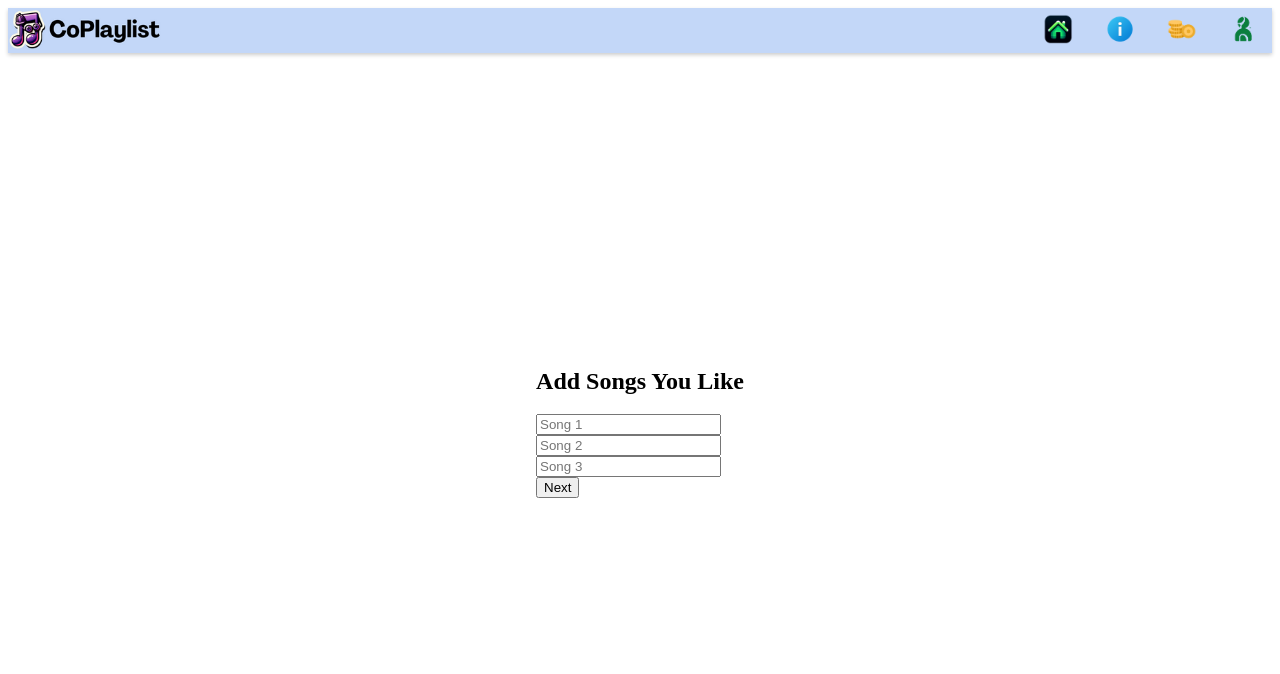
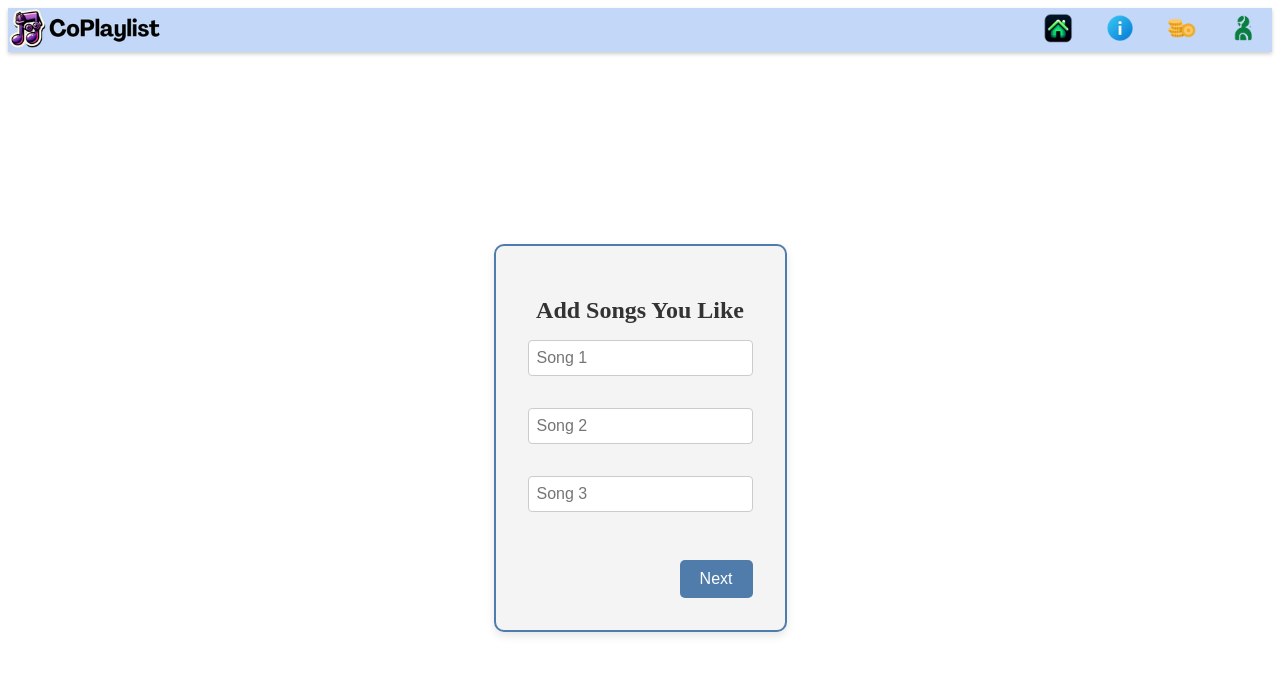
Before and after one commit to WuTangLan1/coplaylist, a Vue app: page /songs in a window 1280 px wide. Shown: the top 674 px of the page. Built offline with nearby package versions, Linux system fonts and the light colour scheme; no server answers.

Commit message:
added viewport on bottom searchbar

```diff
--- a/src/App.vue
+++ b/src/App.vue
@@ -104,4 +104,14 @@ export default {
   padding: 0.5rem;
 }
 
+@media (min-width: 500px) {
+  .router-view-container {
+    display: flex;
+    align-items: center;
+    justify-content: center;
+    height: calc(100vh - 60px);
+    padding: 0.5rem;
+}
+}
+
 </style>
--- a/src/components/inputsDir/songsContainer.vue
+++ b/src/components/inputsDir/songsContainer.vue
@@ -1,18 +1,4 @@
 <!-- src\components\inputsDir\songsContainer.vue -->
-
-<template>
-  <div class="songs-container">
-    <h2>Add Songs You Like</h2>
-    <div v-for="index in 3" :key="`song-${index}`" class="input-group">
-      <input
-        type="text"
-        :placeholder="`Song ${index}`"
-        v-model="selectedSongs[index - 1]"
-      />
-    </div>
-    <button @click="goToNext">Next</button>
-  </div>
-</template>
 
 <script>
 export default {
@@ -23,17 +9,91 @@ export default {
   },
   methods: {
     goToNext() {
-    this.$router.push({ name: 'Songs' });
-  }
+      // Logic to handle the next button action
+    }
   }
 };
 </script>
 
+<template>
+  <div class="songs-container">
+    <h2>Add Songs You Like</h2>
+    <div v-for="index in 3" :key="`song-${index}`" class="input-group">
+      <input
+        type="text"
+        :placeholder="`Song ${index}`"
+        v-model="selectedSongs[index - 1]"
+        class="input-field"
+      />
+    </div>
+    <button class="next-btn" @click="goToNext">Next</button>
+  </div>
+</template>
+
 <style scoped>
 .songs-container {
-  /* Styles for the container */
+  display: flex;
+  flex-direction: column;
+  align-items: center;
+  padding: 2rem;
+  background: #F4F4F4;
+  border-radius: 10px;
+  box-shadow: 0 4px 8px rgba(0, 0, 0, 0.1);
+  max-width: 300px;
+  margin: auto;
+  border: 2px solid #507cac;
 }
-.input-group input {
-  /* Styles for input elements */
+
+.input-group {
+  display: flex;
+  flex-direction: column;
+  width: 100%;
+  margin-bottom: 1rem;
 }
+
+.input-field {
+  padding: 0.5rem;
+  border: 1px solid #ccc;
+  border-radius: 4px;
+  background-color: white;
+  margin-bottom: 1rem;
+  font-size: clamp(12px, 2.5vw, 16px);
+}
+
+.next-btn {
+  padding: 10px 20px;
+  background-color: #507cac;
+  color: white;
+  border: none;
+  cursor: pointer;
+  border-radius: 5px;
+  font-size: 16px;
+  transition: background-color 0.3s ease;
+  align-self: flex-end;
+  margin-top: 1rem;
+}
+
+.next-btn:hover {
+  background-color: #345f8d;
+}
+
+h2 {
+  color: #333;
+  margin-bottom: 1rem;
+  font-size: clamp(18px, 5vw, 24px);
+}
+
+/* Responsive adjustments */
+@media (max-width: 1000px) {
+  .songs-container {
+    max-width: 60%;
+  }
+}
+
+@media (min-width: 1000px) {
+  .songs-container {
+    max-width: 30%;
+  }
+}
+
 </style>
--- a/src/components/inputsDir/vibeContainer.vue
+++ b/src/components/inputsDir/vibeContainer.vue
@@ -3,10 +3,10 @@
 export default {
   data() {
     return {
-      selectedMood: null,
-      selectedActivity: null,
-      selectedFamiliarity: null,
-      selectedSetting: null,
+      selectedMood: '',
+      selectedActivity: '',
+      selectedFamiliarity: '',
+      selectedSetting: '',
       moods: ['Happy', 'Chill', 'Energetic', 'Sad'],
       activities: ['Working Out', 'Studying', 'Relaxing'],
       familiarities: ['Famous', 'Known', 'Not Well Known'],
```
